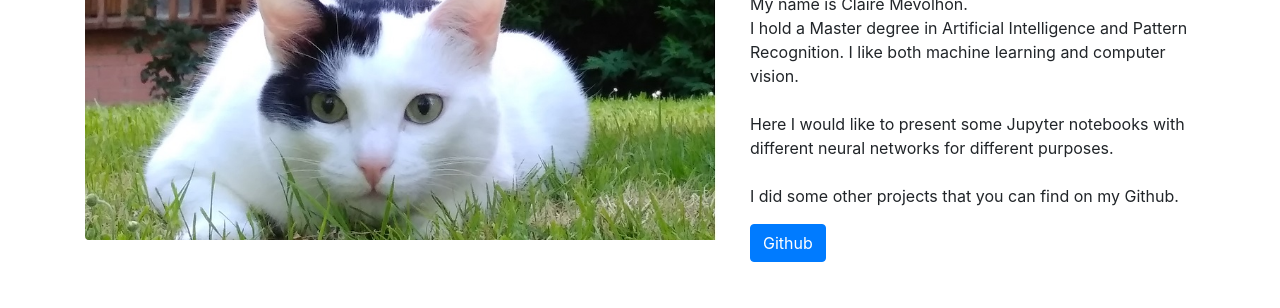
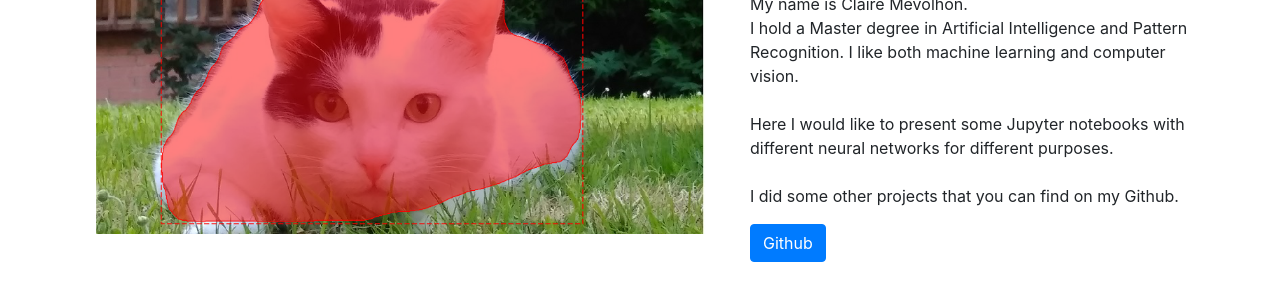
Before and after one commit to canneltigrou/canneltigrou.github.io, a website: page index.html in a window 1280 px wide. Shown: the part 168-476 px from the top of the page. Drawn offline with Linux system fonts and the light colour scheme.

Commit message:
modification of Chaussette image
modification of Chaussette image
used Mask_RCNN in it

```diff
--- a/index.html
+++ b/index.html
@@ -12,7 +12,9 @@
   <meta name="description" content="Presentation of different jupyter notebooks">
   <meta name="author" content="Claire Mevolhon">
 
-  <title>Presentation of some works</title>
+  <title>Claire Mevolhon's Portfolio</title>
+  <link rel="shortcut icon" type="image/x-icon" href="images/chaussette_rcnn_icon_32.png" />
+
 
   <!-- Bootstrap core CSS -->
   <link href="startbootstrap-small-business-gh-pages/vendor/bootstrap/css/bootstrap.min.css" rel="stylesheet">
@@ -52,7 +54,7 @@
     <!-- Heading Row -->
     <div class="row align-items-center my-5">
       <div class="col-lg-7">
-        <img class="img-fluid rounded mb-4 mb-lg-0" src="images/chaussette.jpg" alt="">
+        <img class="img-fluid rounded mb-4 mb-lg-0" src="images/chaussette_rcnn.png" alt="">
       </div>
       <!-- /.col-lg-8 -->
       <div class="col-lg-5">
```
Also changed, not shown: images/chaussette_rcnn.png (added), images/chaussette_rcnn_icon.png (added), images/chaussette_rcnn_icon_32.png (added).
